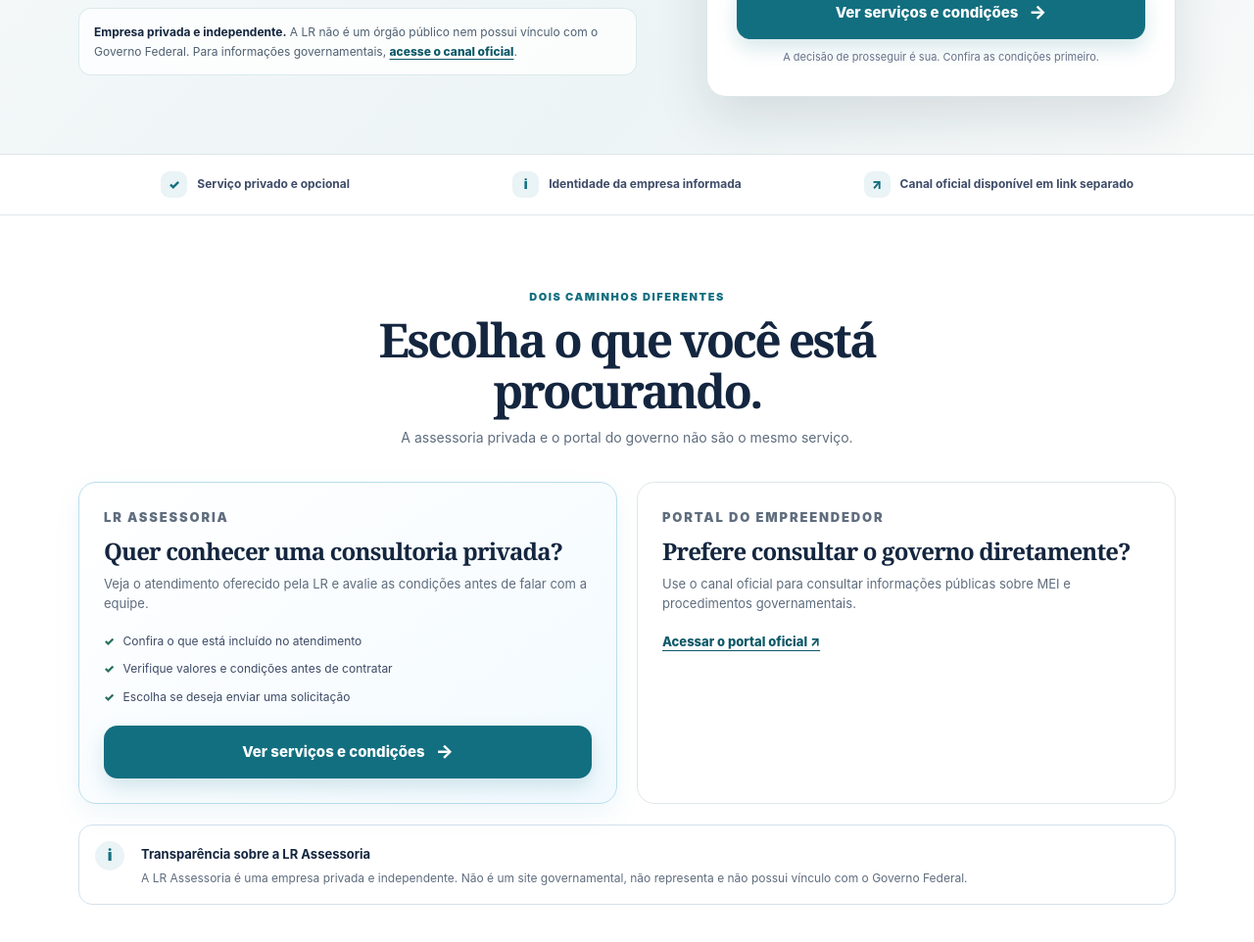
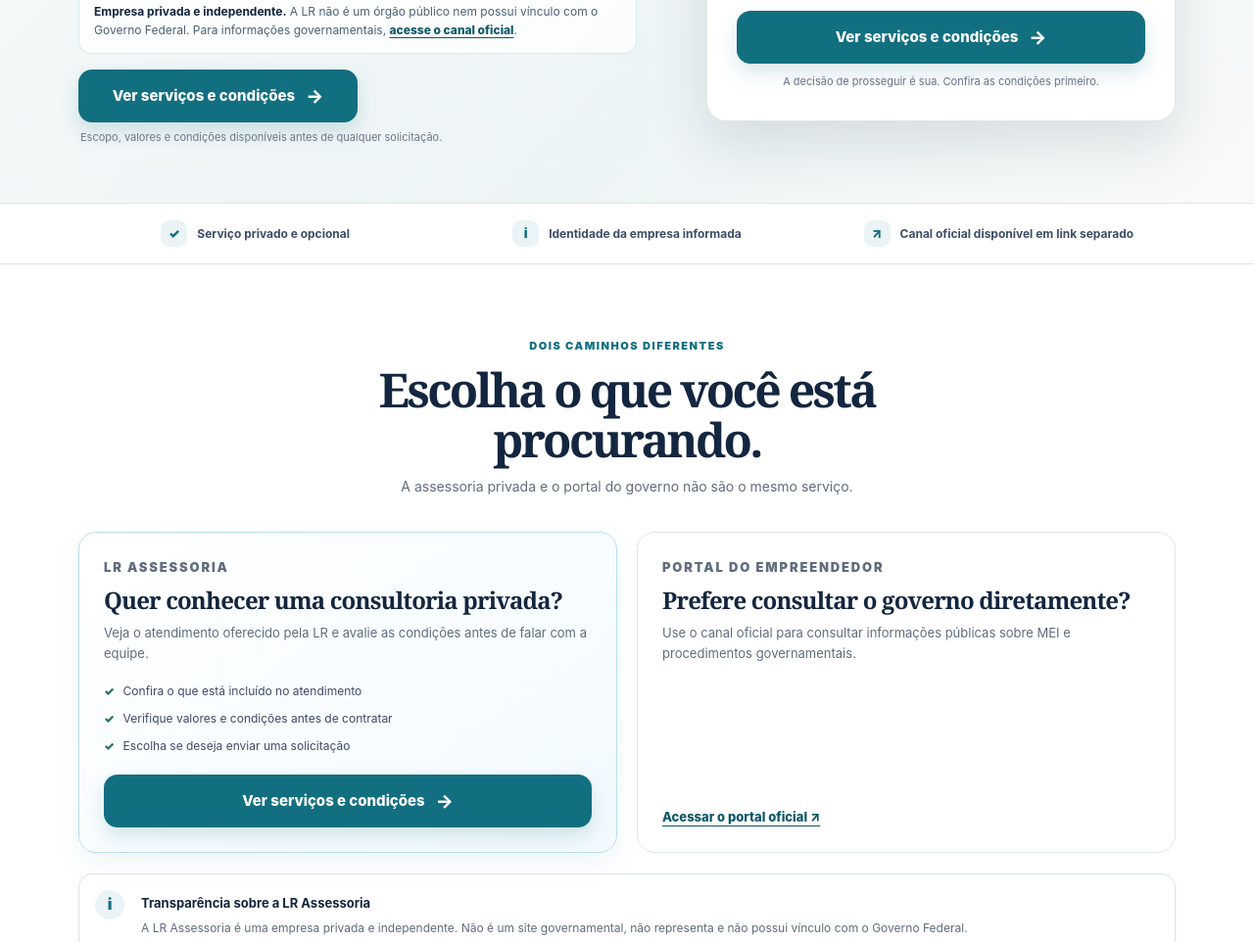
Before and after one commit to emailtelefone55-hub/assessoria, a website: page index.html in a window 1280 px wide. Shown: the part 511-1473 px from the top of the page at 98% size. Drawn offline with Linux system fonts and the light colour scheme.

Commit message:
Update index.html

```diff
--- a/index.html
+++ b/index.html
@@ -109,6 +109,9 @@
     .hero-trust { display: block; max-width: 570px; margin: 19px 0 0; padding: 14px 15px; border: 1px solid rgba(18,111,128,.14); border-radius: 13px; background: rgba(255,255,255,.78); color: #4f6071; font-size: 12px; line-height: 1.6; }
     .hero-trust strong { color: var(--navy); }
     .hero-trust a { color: var(--blue-dark); font-weight: 800; text-underline-offset: 3px; }
+    .hero-private-cta { margin-top: 16px; }
+    .hero-private-cta .button { min-width: 285px; }
+    .hero-private-cta-note { margin: 8px 0 0 2px; color: #6b7888; font-size: 11px; line-height: 1.45; }
     .trust-check { display: none; }
 
     .hero-panel { position: relative; overflow: hidden; padding: 30px; border: 1px solid rgba(220,230,232,.95); border-radius: 20px; background: rgba(255,255,255,.96); color: var(--ink); box-shadow: 0 22px 54px rgba(20,38,63,.12); }
@@ -136,15 +139,17 @@
     .section-heading > p:last-child { margin: 0; color: var(--muted); font-size: 14px; }
 
     .value-grid { display: grid; grid-template-columns: 1fr 1fr; gap: 20px; align-items: stretch; }
-    .value-card { padding: 25px; border: 1px solid var(--line); border-radius: 18px; background: #fff; }
+    .value-card { display: flex; flex-direction: column; padding: 25px; border: 1px solid var(--line); border-radius: 18px; background: #fff; }
     .value-card-primary { border-color: #b9ddec; background: linear-gradient(145deg,#fff,#f2faff); box-shadow: 0 10px 28px rgba(8,126,174,.07); }
     .value-card h3 { margin: 10px 0 9px; color: var(--navy); font: 600 24px/1.15 Georgia, "Times New Roman", serif; letter-spacing: -.035em; }
     .value-card p { margin: 0; color: var(--muted); font-size: 13px; }
     .value-card ul { display: grid; gap: 9px; margin: 18px 0 20px; padding: 0; list-style: none; }
     .value-card li { display: flex; gap: 9px; align-items: flex-start; color: #3e4b66; font-size: 12px; }
     .value-card li::before { content: "✓"; color: var(--green); font-weight: 900; }
-    .value-card .button { width: 100%; }
-    .plain-link { display: inline-flex; align-items: center; gap: 7px; margin-top: 18px; color: var(--blue-dark); font-size: 13px; font-weight: 850; text-underline-offset: 4px; }
+    .value-card .button { width: 100%; margin-top: auto; }
+    .plain-link { display: inline-flex; align-items: center; gap: 7px; margin-top: auto; padding-top: 18px; color: var(--blue-dark); font-size: 13px; font-weight: 850; text-underline-offset: 4px; }
+    .plain-link::after { content: ""; display: block; width: 0; height: 1px; background: currentColor; transition: width .16s ease; }
+    .plain-link:hover::after { width: 18px; }
 
     .decision-grid { display: grid; grid-template-columns: repeat(3,1fr); gap: 16px; }
     .decision { min-height: 190px; padding: 22px; border: 1px solid var(--line); border-radius: 17px; background: #fff; }
@@ -208,6 +213,8 @@
       .hero-lead { font-size: 15px; }
       .hero-actions { display: grid; grid-template-columns: 1fr; gap: 10px; margin-top: 22px; }
       .hero-actions .button { width: 100%; }
+      .hero-private-cta .button { width: 100%; }
+      .hero-private-cta-note { margin-left: 0; }
       .hero-panel { padding: 23px; border-radius: 20px; }
       .hero-panel h2 { font-size: 27px; }
       .proof-grid { grid-template-columns: 1fr; gap: 10px; padding: 14px 0; }
@@ -276,6 +283,10 @@
           <h1 id="hero-title">Pensando em ser MEI? <em>Conheça a consultoria da LR.</em></h1>
           <p class="hero-lead">Veja o que o atendimento inclui, confira as condições e decida se quer conversar com a equipe.</p>
           <p class="hero-trust"><strong>Empresa privada e independente.</strong> A LR não é um órgão público nem possui vínculo com o Governo Federal. Para informações governamentais, <a href="https://www.gov.br/empresas-e-negocios/pt-br/empreendedor" target="_blank" rel="noopener noreferrer" data-cta="portal">acesse o canal oficial</a>.</p>
+          <div class="hero-private-cta">
+            <a class="button" href="/assessoria" data-cta="hero-private">Ver serviços e condições <span class="button-arrow" aria-hidden="true">→</span></a>
+            <p class="hero-private-cta-note">Escopo, valores e condições disponíveis antes de qualquer solicitação.</p>
+          </div>
         </div>
 
         <aside class="hero-panel" aria-labelledby="panel-title">
```
